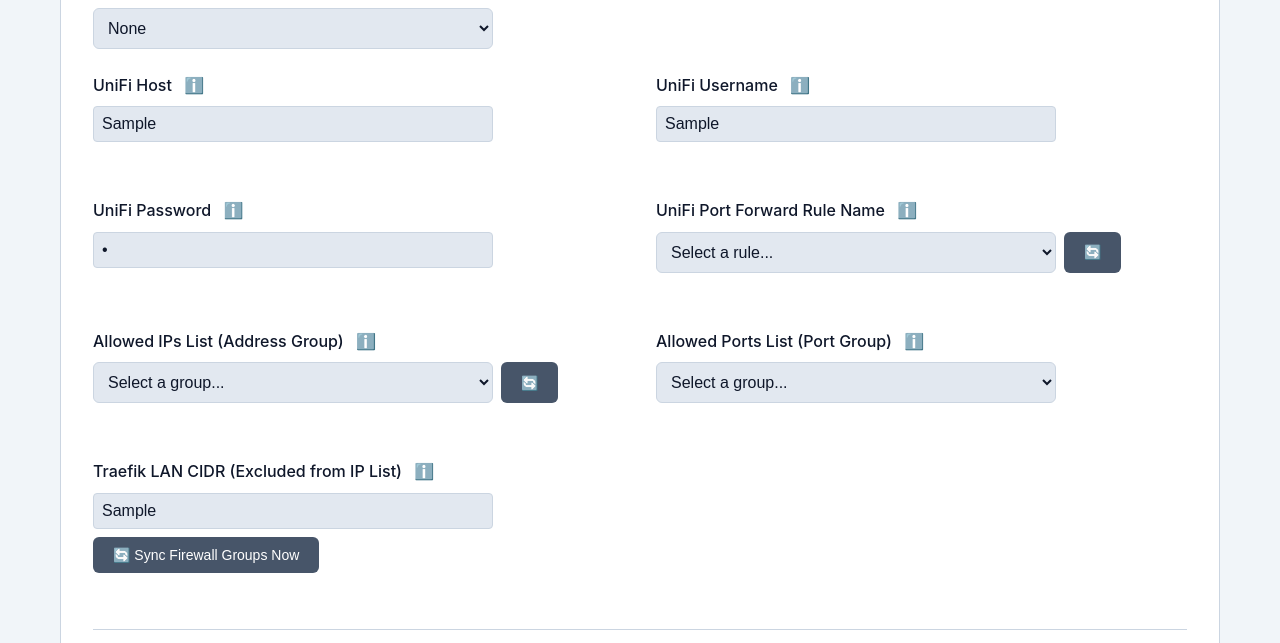
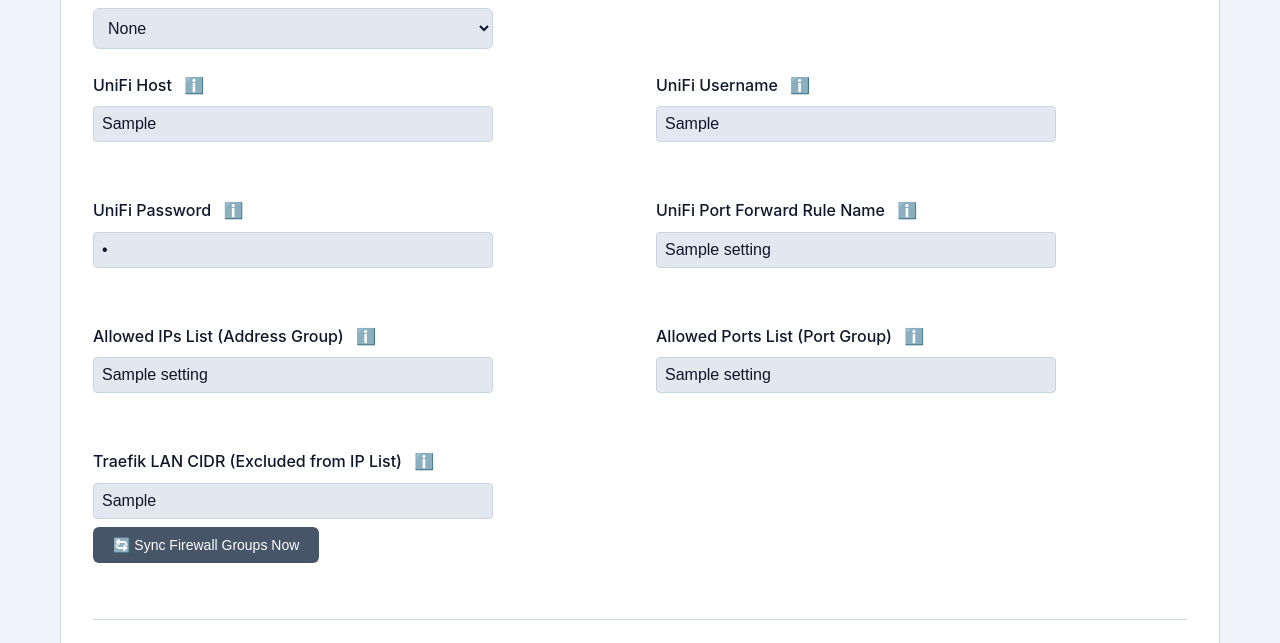
Before and after one commit to m1ckyb/Traefik-Route-Control, a Flask app: template templates/settings.html in a window 1280 px wide, after a click on "Integrations". Shown: the part 618-1261 px from the top of the page. Run offline with Flask 3, Linux system fonts and the light colour scheme; the template is opened without the code that fills it: most values are stand-ins (such as "Sample title", 1, 10 or a date in 2020).

Commit message:
Replace UniFi group selects with text inputs in settings
Replaces the select dropdowns and UniFi group loading button for rule, IP group, and port group with simple text input fields in the settings page. Removes the associated JavaScript for loading UniFi groups, simplifying the UI and code.

```diff
--- a/templates/settings.html
+++ b/templates/settings.html
@@ -383,37 +383,23 @@
 
             <div class="form-group">
                 <label for="UNIFI_RULE_NAME">UniFi Port Forward Rule Name <span class="tooltip-icon" data-tooltip="Name of the Port Forward rule to toggle">ℹ️</span></label>
-                <div style="display: flex; gap: 0.5rem;">
-                    <select id="UNIFI_RULE_NAME" name="UNIFI_RULE_NAME" style="flex: 1;">
-                        <option value="{{ settings.get('UNIFI_RULE_NAME', '') }}" selected>
-                            {% if settings.get('UNIFI_RULE_NAME') %}{{ settings.get('UNIFI_RULE_NAME') }}{% else %}Select a rule...{% endif %}
-                        </option>
-                    </select>
-                    <button type="button" class="btn btn-secondary" onclick="loadUnifiGroups(event)" title="Load Rules from UniFi">🔄</button>
-                </div>
+                <input type="text" id="UNIFI_RULE_NAME" name="UNIFI_RULE_NAME"
+                       value="{{ settings.get('UNIFI_RULE_NAME', '') }}"
+                       placeholder="External">
             </div>
 
             <div class="form-group">
                 <label for="UNIFI_IP_GROUP_NAME">Allowed IPs List (Address Group) <span class="tooltip-icon" data-tooltip="UniFi Address Group to sync active service IPs to">ℹ️</span></label>
-                <div style="display: flex; gap: 0.5rem;">
-                    <select id="UNIFI_IP_GROUP_NAME" name="UNIFI_IP_GROUP_NAME" style="flex: 1;">
-                        <option value="{{ settings.get('UNIFI_IP_GROUP_NAME', '') }}" selected>
-                            {% if settings.get('UNIFI_IP_GROUP_NAME') %}{{ settings.get('UNIFI_IP_GROUP_NAME') }}{% else %}Select a group...{% endif %}
-                        </option>
-                    </select>
-                    <button type="button" class="btn btn-secondary" onclick="loadUnifiGroups(event)" title="Load Groups from UniFi">🔄</button>
-                </div>
+                <input type="text" id="UNIFI_IP_GROUP_NAME" name="UNIFI_IP_GROUP_NAME"
+                       value="{{ settings.get('UNIFI_IP_GROUP_NAME', '') }}"
+                       placeholder="VLAN 50 Allowed IPs">
             </div>
 
             <div class="form-group">
                 <label for="UNIFI_PORT_GROUP_NAME">Allowed Ports List (Port Group) <span class="tooltip-icon" data-tooltip="UniFi Port Group to sync active service ports to">ℹ️</span></label>
-                <div style="display: flex; gap: 0.5rem;">
-                    <select id="UNIFI_PORT_GROUP_NAME" name="UNIFI_PORT_GROUP_NAME" style="flex: 1;">
-                        <option value="{{ settings.get('UNIFI_PORT_GROUP_NAME', '') }}" selected>
-                            {% if settings.get('UNIFI_PORT_GROUP_NAME') %}{{ settings.get('UNIFI_PORT_GROUP_NAME') }}{% else %}Select a group...{% endif %}
-                        </option>
-                    </select>
-                </div>
+                <input type="text" id="UNIFI_PORT_GROUP_NAME" name="UNIFI_PORT_GROUP_NAME"
+                       value="{{ settings.get('UNIFI_PORT_GROUP_NAME', '') }}"
+                       placeholder="VLAN 50 Allowed Ports">
             </div>
 
             <div class="form-group">
@@ -938,67 +924,6 @@ function toggleFirewallSettings() {
     }
 }
 
-async function loadUnifiGroups(event) {
-    const host = document.getElementById('UNIFI_HOST').value;
-    const user = document.getElementById('UNIFI_USER').value;
-    const pass = document.getElementById('UNIFI_PASS').value;
-
-    if (!host || !user || !pass) {
-        showToast('Please enter UniFi Host, Username and Password first', 'warning');
-        return;
-    }
-
-    const btn = event.target;
-    const originalText = btn.textContent;
-    btn.textContent = '⌛';
-    btn.disabled = true;
-
-    try {
-        const response = await fetch('/api/unifi/groups', {
-            method: 'POST',
-            headers: {'Content-Type': 'application/json'},
-            body: JSON.stringify({host: host, user: user, password: pass})
-        });
-
-        const text = await response.text();
-        let data;
-        try {
-            data = JSON.parse(text);
-        } catch (e) {
-            console.error('Server response:', text);
-            throw new Error(`Server returned invalid JSON (Status: ${response.status}). Check console for details.`);
-        }
-
-        if (response.ok) {
-            const updateSelect = (id, items, placeholder = 'Select a group...') => {
-                const select = document.getElementById(id);
-                const current = select.value;
-                select.innerHTML = `<option value="">${placeholder}</option>`;
-                items.forEach(item => {
-                    const opt = document.createElement('option');
-                    opt.value = item.name;
-                    opt.textContent = item.name;
-                    if (item.name === current) opt.selected = true;
-                    select.appendChild(opt);
-                });
-            };
-
-            if (data.ip_groups) updateSelect('UNIFI_IP_GROUP_NAME', data.ip_groups);
-            if (data.port_groups) updateSelect('UNIFI_PORT_GROUP_NAME', data.port_groups);
-            if (data.rules) updateSelect('UNIFI_RULE_NAME', data.rules, 'Select a rule...');
-
-            showToast('UniFi data loaded successfully', 'success');
-        } else {
-            showToast('Error loading groups: ' + (data.error || 'Unknown error'), 'error');
-        }
-    } catch (e) {
-        showToast('Error: ' + e.message, 'error');
-    } finally {
-        btn.textContent = originalText;
-        btn.disabled = false;
-    }
-}
-
 function syncFirewall() {
     if(confirm('Force sync UniFi firewall groups?')) {
         fetch('/api/sync-firewall', { method: 'POST' })
```
